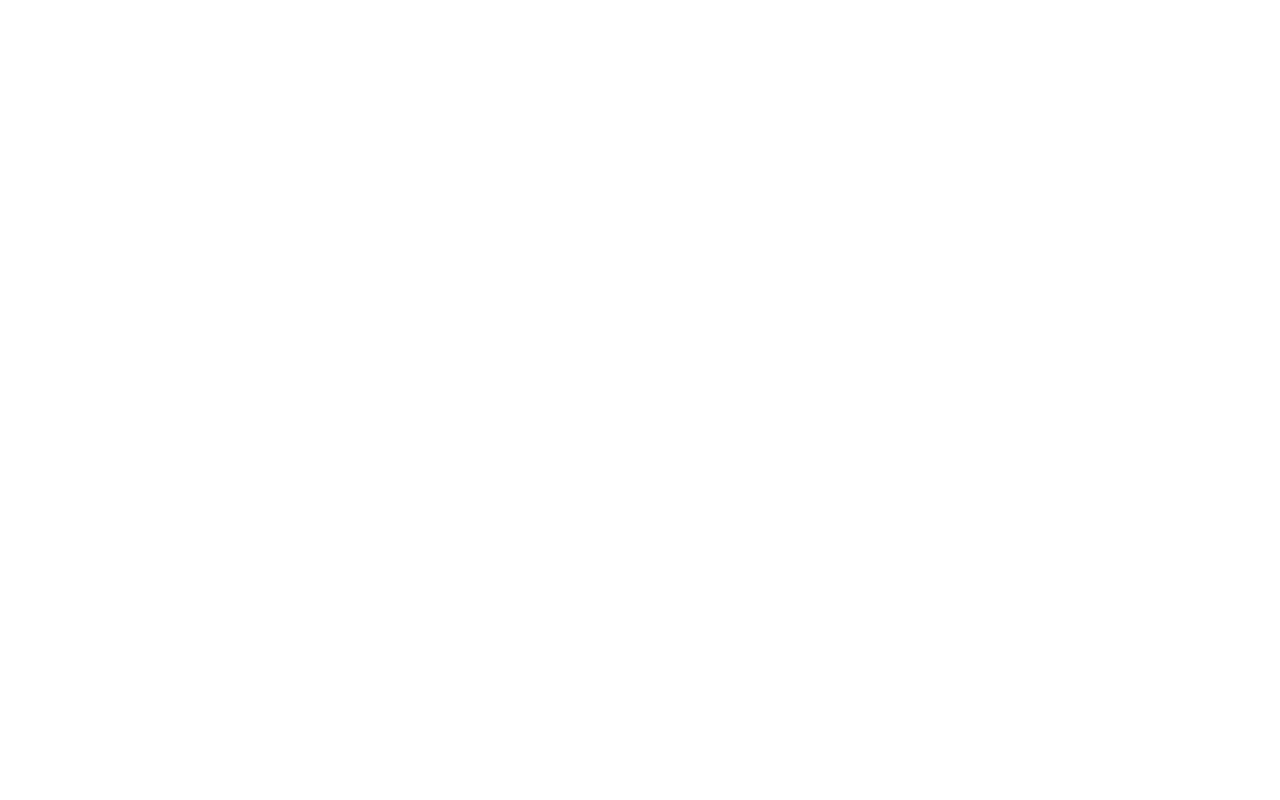
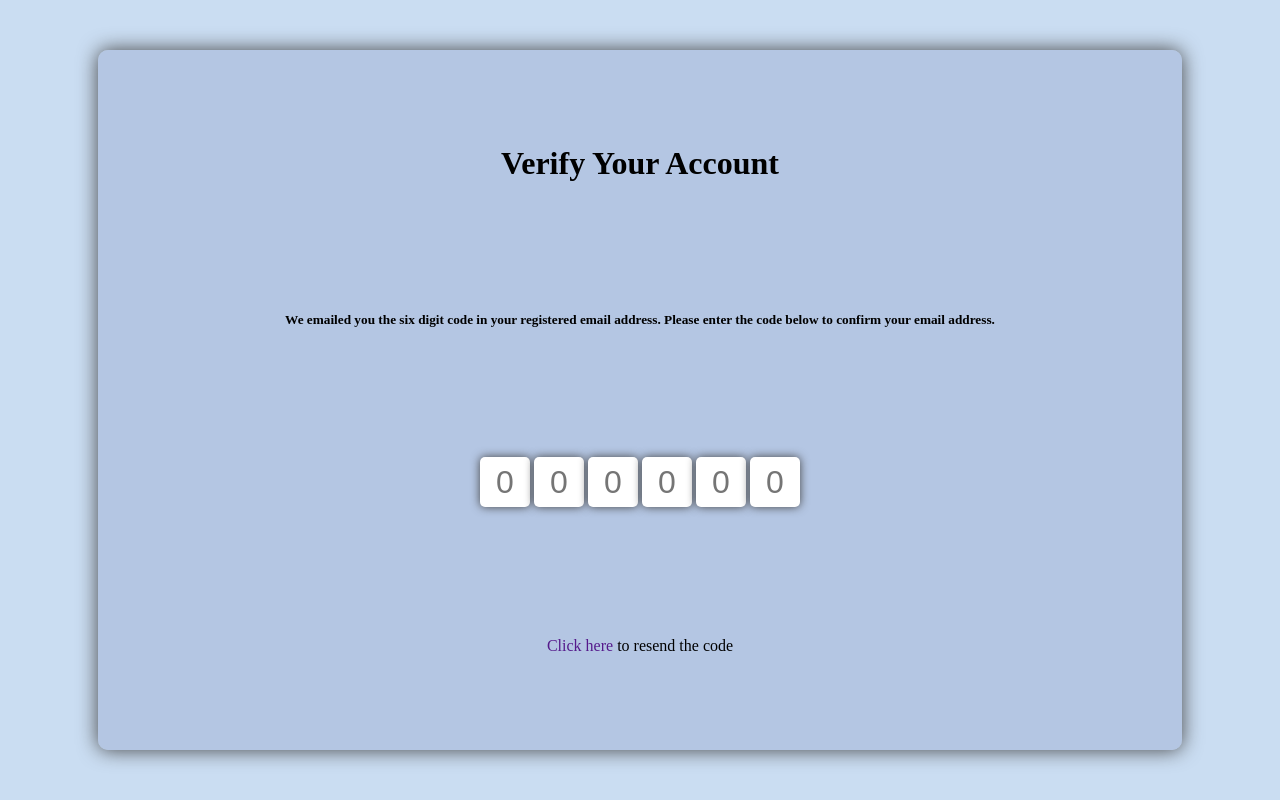
Before and after one commit to acciojob/OTP-Jamil-4khtar, a website: page main.html in a window 1280 px wide. Drawn offline with Linux system fonts and the light colour scheme.

Commit message:
Assignment complete

```diff
--- a/main.html
+++ b/main.html
@@ -1,16 +1,25 @@
 <!DOCTYPE html>
-
-<html>
-
+<html lang="en">
 <head>
+	<meta charset="UTF-8">
+	<meta name="viewport" content="width=device-width, initial-scale=1.0">
+	<title>Document</title>
 	<link rel="stylesheet" href="styles.css">
 </head>
-
 <body>
-	<!-- the entire body must be written by student -->
-    <script type="text/javascript" src="./script.js">
-</script>
-
+	<div class="container">
+		<h1 id="verification_heading">Verify Your Account</h1>
+		<h5 id="verification_subtext">We emailed you the six digit code in your registered email address. Please enter the code below to confirm your email address.</h5>
+		<form id="inputs" class="code-container">
+			<input class="code" placeholder="0">
+			<input class="code" placeholder="0">
+			<input class="code" placeholder="0">
+			<input class="code" placeholder="0">
+			<input class="code" placeholder="0">
+			<input class="code" placeholder="0">
+		</form>
+		<p><a href="" style="text-decoration: none;">Click here </a>to resend the code</p>
+	</div>
+    <script type="text/javascript" src="./script.js"></script>
 </body>
-
 </html>
--- a/script.js
+++ b/script.js
@@ -1 +1,24 @@
 //your JS code here. If required.
+let inputs = document.querySelectorAll(".code");
+
+inputs.forEach((input, i) => {
+    input.addEventListener("input", (e) => {
+        let target = e.target
+        if (target.value.match(/\d/)) {
+            if (i < inputs.length - 1) {
+                inputs[i+1].focus()
+                target.value = target.value[0]
+            } else if (i == inputs.length - 1) {
+                target.value = target.value[0]
+            }
+        } else {
+            target.value = ""
+        }
+    });
+
+    input.addEventListener("keyup", (e) => {
+        if (e.key === "Backspace" && i > 0) {
+            inputs[i-1].focus();
+        }
+    })
+})
--- a/styles.css
+++ b/styles.css
@@ -1 +1,34 @@
-/*  your css code here. If applicable */
+* {
+    padding: 0;
+    margin: 0;
+}
+body {
+    background: rgb(202, 221, 242);
+    height: 100vh;
+    display: flex;
+    align-items: center;
+    justify-content: center;
+}
+.container {
+
+    background: rgba(167, 184, 218, 0.607);
+    box-shadow: 0 0 20px rgb(68, 68, 68);
+    border-radius: 10px;
+    width: 80%;
+    height: 80%;
+    padding: 30px;
+    display: flex;
+    flex-direction: column;
+    justify-content: space-around;
+    align-items: center;
+}
+.code {
+    box-shadow: 0 0 10px rgb(68, 68, 68);
+    border-radius: 5px;
+    border: none;
+    outline: none;
+    height: 50px;
+    width: 50px;
+    text-align: center;
+    font-size: 2rem;
+}
```
